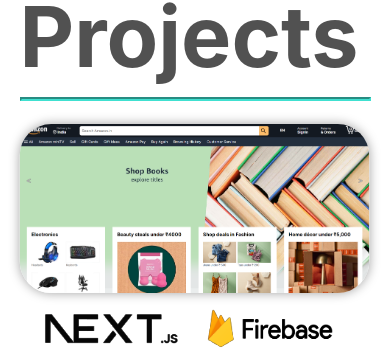
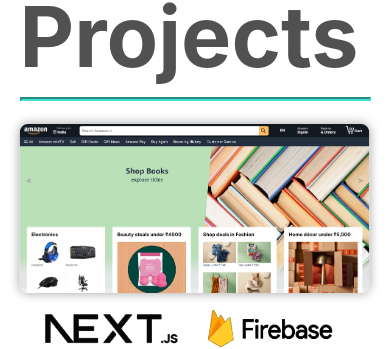
Before and after one commit to Anoop-Kumar-31/MyPortfolio, a React (Create React App) app: page / in a window 390 px wide. Shown: the part 5798-6147 px from the top of the page. Built offline with nearby package versions, Linux system fonts and the light colour scheme.

Commit message:
Update App.css

```diff
--- a/src/App.css
+++ b/src/App.css
@@ -263,7 +263,7 @@
   child div img {
     width: 90% !important;
     box-shadow: 0px 0px 10px 0px #a1a1a1;
-    border-radius: 30px;
+    border-radius: 2vw;
   }
 
   child info {
@@ -406,14 +406,13 @@
   /* border: 2px solid #36454F; */
 }
 
-child>div{
-  img{
+child div img{
     width: 100%;
     /* margin: 20px; */
     box-shadow: 0px 0px 10px 0px #a1a1a1;
-    border-radius: 30px;
-  }
+    border-radius: 2vw;
 }
+
 info{
   padding: 0px 50px;
 
@@ -564,7 +563,7 @@
     width: 100% !important;
     transform: scale(1.05);
     box-shadow: 0px 0px 10px 0px #a1a1a1;
-    border-radius: 30px;
+    border-radius: 2vw;
   }
 
   child info {
```
